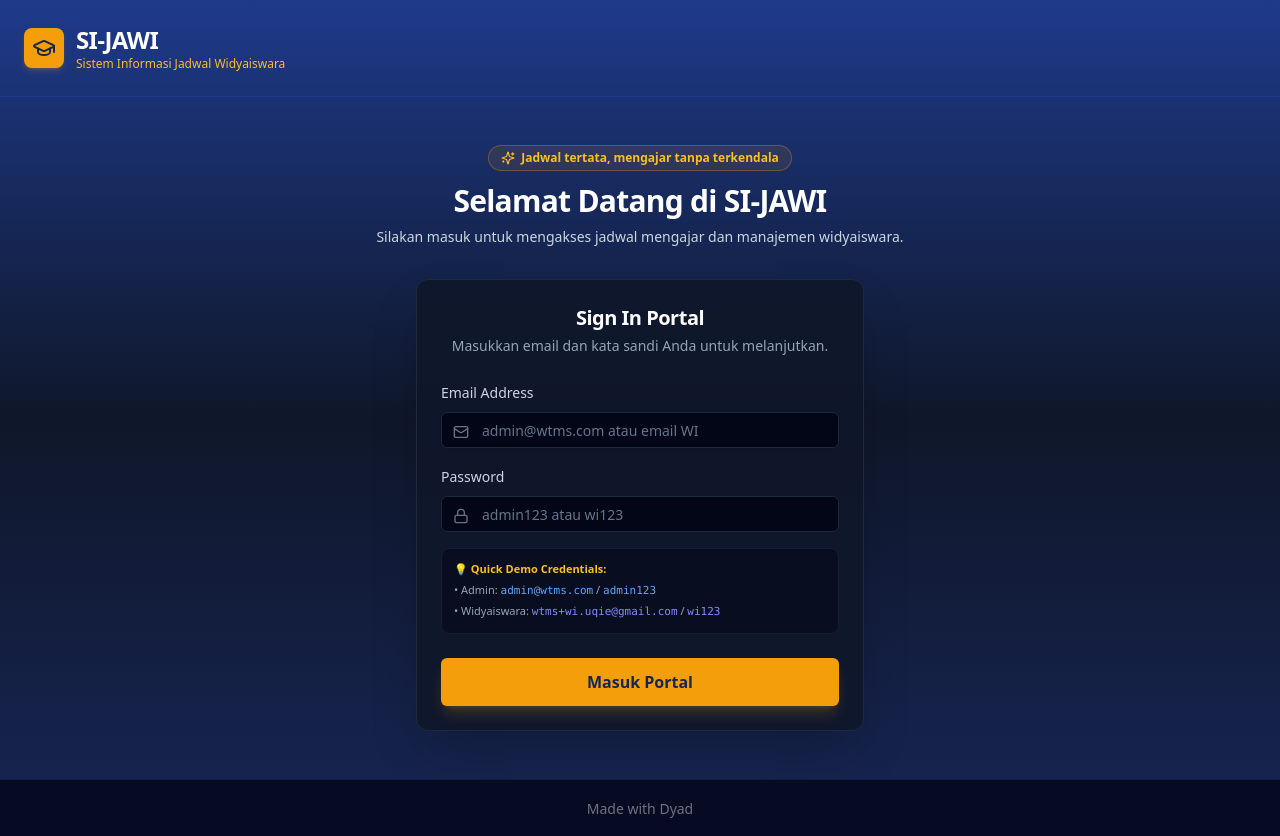
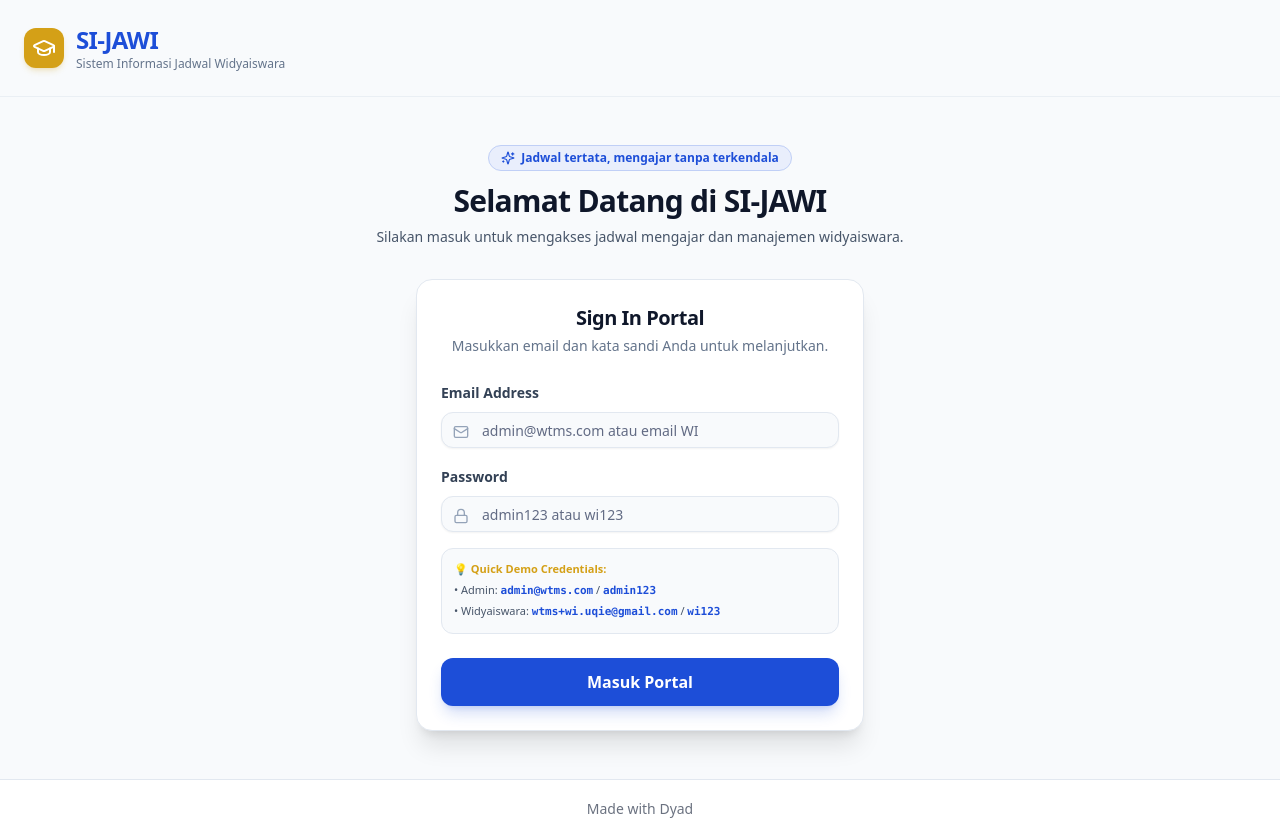
Before and after one commit to uqie-rach/sijawi, a Next.js app: page /login in a window 1280 px wide. Built offline with nearby package versions, Linux system fonts and the light colour scheme; no server answers; the database is empty.

Commit message:
[dyad] Redesigning the color palette and UI to be modern, clean, and white-dominant with high-saturation blue and gold accents - wrote 3 file(s) + extra files edited outside of Dyad

```diff
--- a/src/app/globals.css
+++ b/src/app/globals.css
@@ -4,74 +4,76 @@
 
 @layer base {
   :root {
+    /* Dominant clean white background */
     --background: 0 0% 100%; /* #FFFFFF */
-    --foreground: 215 25% 27%; /* #334155 */
+    --foreground: 224 75% 14%; /* #09173F (Primary 900) */
 
     --card: 0 0% 100%;
-    --card-foreground: 215 25% 27%;
+    --card-foreground: 224 75% 14%;
 
     --popover: 0 0% 100%;
-    --popover-foreground: 215 25% 27%;
+    --popover-foreground: 224 75% 14%;
 
-    --primary: 224 64% 33%; /* #1E3A8A */
+    /* Primary: Modern Vibrant Blue (#1D4ED8) */
+    --primary: 224 76% 48%; /* #1D4ED8 */
     --primary-foreground: 0 0% 100%;
 
-    --secondary: 210 40% 96.1%;
-    --secondary-foreground: 224 64% 33%;
+    /* Secondary: Soft Light Blue (#E9EEFC) */
+    --secondary: 224 76% 95%; /* #E9EEFC */
+    --secondary-foreground: 224 76% 48%;
 
-    --muted: 210 40% 96.1%;
-    --muted-foreground: 215 16% 47%;
+    --muted: 224 30% 96%;
+    --muted-foreground: 224 15% 45%;
 
-    --accent: 41 54% 54%; /* #C8A14A */
-    --accent-foreground: 0 0% 100%;
+    /* Accent: Modern Vibrant Gold (#D4A017) */
+    --accent: 43 80% 46%; /* #D4A017 */
+    --accent-foreground: 224 75% 14%;
 
     --destructive: 0 84.2% 60.2%;
     --destructive-foreground: 0 0% 98%;
 
-    --border: 214.3 31.8% 91.4%;
-    --input: 214.3 31.8% 91.4%;
-    --ring: 224 64% 33%;
+    --border: 224 20% 92%;
+    --input: 224 20% 92%;
+    --ring: 224 76% 48%;
 
-    --radius: 0.5rem;
+    --radius: 1rem; /* More rounded, modern corners */
 
-    --sidebar-background: 224 64% 33%; /* #1E3A8A */
-    --sidebar-foreground: 210 40% 98%;
-    --sidebar-primary: 41 54% 54%; /* #C8A14A */
+    /* Modern White Sidebar with subtle borders */
+    --sidebar-background: 0 0% 100%;
+    --sidebar-foreground: 224 15% 30%;
+    --sidebar-primary: 224 76% 48%;
     --sidebar-primary-foreground: 0 0% 100%;
-    --sidebar-accent: 224 64% 25%;
-    --sidebar-accent-foreground: 210 40% 98%;
-    --sidebar-border: 224 64% 25%;
-    --sidebar-ring: 41 54% 54%;
+    --sidebar-accent: 224 76% 95%;
+    --sidebar-accent-foreground: 224 76% 48%;
+    --sidebar-border: 224 20% 92%;
+    --sidebar-ring: 224 76% 48%;
   }
 
   .dark {
-    --background: 224 64% 10%;
-    --foreground: 210 40% 98%;
+    --background: 224 75% 5%;
+    --foreground: 224 76% 95%;
 
-    --card: 224 64% 10%;
-    --card-foreground: 210 40% 98%;
+    --card: 224 75% 8%;
+    --card-foreground: 224 76% 95%;
 
-    --popover: 224 64% 10%;
-    --popover-foreground: 210 40% 98%;
+    --popover: 224 75% 8%;
+    --popover-foreground: 224 76% 95%;
 
-    --primary: 224 64% 33%;
+    --primary: 224 76% 48%;
     --primary-foreground: 0 0% 100%;
 
-    --secondary: 224 64% 15%;
-    --secondary-foreground: 210 40% 98%;
+    --secondary: 224 75% 14%;
+    --secondary-foreground: 224 76% 95%;
 
-    --muted: 224 64% 15%;
-    --muted-foreground: 215 16% 65%;
+    --muted: 224 75% 14%;
+    --muted-foreground: 224 15% 65%;
 
-    --accent: 41 54% 54%;
-    --accent-foreground: 0 0% 100%;
+    --accent: 43 80% 46%;
+    --accent-foreground: 224 75% 5%;
 
-    --destructive: 0 62.8% 30.6%;
-    --destructive-foreground: 0 0% 98%;
-
-    --border: 224 64% 15%;
-    --input: 224 64% 15%;
-    --ring: 41 54% 54%;
+    --border: 224 75% 14%;
+    --input: 224 75% 14%;
+    --ring: 43 80% 46%;
   }
 }
 
@@ -80,6 +82,6 @@
     @apply border-border;
   }
   body {
-    @apply bg-background text-foreground;
+    @apply bg-background text-foreground antialiased;
   }
 }
--- a/src/app/login/page.tsx
+++ b/src/app/login/page.tsx
@@ -53,85 +53,85 @@ export default function LoginPage() {
   };
 
   return (
-    <div className="min-h-screen flex flex-col justify-between bg-gradient-to-b from-blue-900 via-slate-900 to-blue-950 text-white">
-      <header className="container mx-auto px-6 py-6 flex justify-between items-center border-b border-blue-800/40">
+    <div className="min-h-screen flex flex-col justify-between bg-slate-50 text-slate-800">
+      <header className="container mx-auto px-6 py-6 flex justify-between items-center border-b border-slate-200/60">
         <div className="flex items-center gap-3 cursor-pointer" onClick={() => router.push('/')}>
-          <div className="bg-amber-500 p-2 rounded-lg shadow-md shadow-amber-500/20">
-            <GraduationCap className="h-6 w-6 text-blue-950" />
+          <div className="bg-[#D4A017] p-2 rounded-xl shadow-md shadow-[#D4A017]/20">
+            <GraduationCap className="h-6 w-6 text-white" />
           </div>
           <div>
-            <h1 className="font-black text-2xl tracking-tight text-white">{BRANDING.name}</h1>
-            <p className="text-xs text-amber-400 font-medium">{BRANDING.fullName}</p>
+            <h1 className="font-black text-2xl tracking-tight text-[#1D4ED8]">{BRANDING.name}</h1>
+            <p className="text-xs text-slate-500 font-medium">{BRANDING.fullName}</p>
           </div>
         </div>
       </header>
 
       <main className="flex-1 flex flex-col items-center justify-center px-6 py-12">
         <div className="text-center max-w-xl mb-8">
-          <div className="inline-flex items-center gap-1.5 bg-amber-500/10 border border-amber-500/30 px-3 py-1 rounded-full text-xs font-bold text-amber-400 mb-3">
+          <div className="inline-flex items-center gap-1.5 bg-[#E9EEFC] border border-[#C0CFF6] px-3 py-1 rounded-full text-xs font-bold text-[#1D4ED8] mb-3">
             <Sparkles className="h-3.5 w-3.5" />
             {BRANDING.tagline}
           </div>
-          <h2 className="text-3xl font-extrabold tracking-tight text-white mb-2">Selamat Datang di {BRANDING.name}</h2>
-          <p className="text-sm text-slate-300">Silakan masuk untuk mengakses jadwal mengajar dan manajemen widyaiswara.</p>
+          <h2 className="text-3xl font-extrabold tracking-tight text-slate-900 mb-2">Selamat Datang di {BRANDING.name}</h2>
+          <p className="text-sm text-slate-600">Silakan masuk untuk mengakses jadwal mengajar dan manajemen widyaiswara.</p>
         </div>
 
-        <Card className="w-full max-w-md bg-slate-900/90 border-slate-800 text-white shadow-2xl">
+        <Card className="w-full max-w-md bg-white border-slate-200 text-slate-800 shadow-xl rounded-2xl">
           <CardHeader className="space-y-1 text-center">
-            <CardTitle className="text-xl font-bold tracking-tight">Sign In Portal</CardTitle>
-            <CardDescription className="text-slate-400">
+            <CardTitle className="text-xl font-bold tracking-tight text-slate-900">Sign In Portal</CardTitle>
+            <CardDescription className="text-slate-500">
               Masukkan email dan kata sandi Anda untuk melanjutkan.
             </CardDescription>
           </CardHeader>
           <form onSubmit={handleLogin}>
             <CardContent className="space-y-4">
               {error && (
-                <div className="bg-red-500/10 border border-red-500/20 rounded-lg p-3 flex items-start gap-2 text-xs text-red-400">
+                <div className="bg-red-50 border border-red-200 rounded-xl p-3 flex items-start gap-2 text-xs text-red-700">
                   <AlertCircle className="h-4 w-4 shrink-0 mt-0.5" />
                   <span>{error}</span>
                 </div>
               )}
 
               <div className="space-y-2">
-                <Label htmlFor="email" className="text-slate-300">Email Address</Label>
+                <Label htmlFor="email" className="text-slate-700 font-semibold">Email Address</Label>
                 <div className="relative">
-                  <Mail className="absolute left-3 top-3 h-4 w-4 text-slate-500" />
+                  <Mail className="absolute left-3 top-3 h-4 w-4 text-slate-400" />
                   <Input
                     id="email"
                     type="email"
                     placeholder="admin@wtms.com atau email WI"
                     value={email}
                     onChange={e => setEmail(e.target.value)}
-                    className="pl-10 bg-slate-950 border-slate-800 text-white focus:ring-amber-500 focus:border-amber-500"
+                    className="pl-10 bg-slate-50 border-slate-200 text-slate-800 focus:ring-[#1D4ED8] focus:border-[#1D4ED8] rounded-xl"
                     required
                   />
                 </div>
               </div>
 
               <div className="space-y-2">
-                <Label htmlFor="password" className="text-slate-300">Password</Label>
+                <Label htmlFor="password" className="text-slate-700 font-semibold">Password</Label>
                 <div className="relative">
-                  <Lock className="absolute left-3 top-3 h-4 w-4 text-slate-500" />
+                  <Lock className="absolute left-3 top-3 h-4 w-4 text-slate-400" />
                   <Input
                     id="password"
                     type="password"
                     placeholder="admin123 atau wi123"
                     value={password}
                     onChange={e => setPassword(e.target.value)}
-                    className="pl-10 bg-slate-950 border-slate-800 text-white focus:ring-amber-500 focus:border-amber-500"
+                    className="pl-10 bg-slate-50 border-slate-200 text-slate-800 focus:ring-[#1D4ED8] focus:border-[#1D4ED8] rounded-xl"
                     required
                   />
                 </div>
               </div>
 
-              <div className="bg-slate-950/50 p-3 rounded-lg border border-slate-800/60 text-[11px] text-slate-400 space-y-1">
-                <p className="font-semibold text-amber-400">💡 Quick Demo Credentials:</p>
-                <p>• Admin: <span className="font-mono text-blue-400">admin@wtms.com</span> / <span className="font-mono text-blue-400">admin123</span></p>
-                <p>• Widyaiswara: <span className="font-mono text-indigo-400">wtms+wi.uqie@gmail.com</span> / <span className="font-mono text-indigo-400">wi123</span></p>
+              <div className="bg-slate-50 p-3 rounded-xl border border-slate-200 text-[11px] text-slate-600 space-y-1">
+                <p className="font-bold text-[#D4A017]">💡 Quick Demo Credentials:</p>
+                <p>• Admin: <span className="font-mono text-[#1D4ED8] font-semibold">admin@wtms.com</span> / <span className="font-mono text-[#1D4ED8] font-semibold">admin123</span></p>
+                <p>• Widyaiswara: <span className="font-mono text-[#1D4ED8] font-semibold">wtms+wi.uqie@gmail.com</span> / <span className="font-mono text-[#1D4ED8] font-semibold">wi123</span></p>
               </div>
             </CardContent>
             <CardFooter>
-              <Button type="submit" className="w-full bg-amber-500 hover:bg-amber-600 text-blue-950 font-bold py-6 text-base shadow-lg shadow-amber-500/20">
+              <Button type="submit" className="w-full bg-[#1D4ED8] hover:bg-[#1943B8] text-white font-bold py-6 text-base shadow-lg shadow-[#1D4ED8]/20 rounded-xl">
                 Masuk Portal
               </Button>
             </CardFooter>
@@ -139,7 +139,7 @@ export default function LoginPage() {
         </Card>
       </main>
 
-      <footer className="border-t border-blue-900/40 bg-slate-950/80">
+      <footer className="border-t border-slate-200 bg-white">
         <MadeWithDyad />
       </footer>
     </div>
--- a/src/components/admin/sidebar.tsx
+++ b/src/components/admin/sidebar.tsx
@@ -46,6 +46,7 @@ export function Sidebar() {
         <div className="p-6 border-b border-blue-950 flex items-center gap-3">
           <div className="bg-amber-500 p-1.5 rounded-lg shadow-md shadow-amber-500/20">
             <GraduationCap className="h-5 w-5 text-blue-950" />
+
           </div>
           <div>
             <h2 className="font-black text-lg tracking-tight text-white">{BRANDING.name}</h2>
```
Also changed, not shown: src/app/widyaswara/page.tsx (+26 -29 lines).
